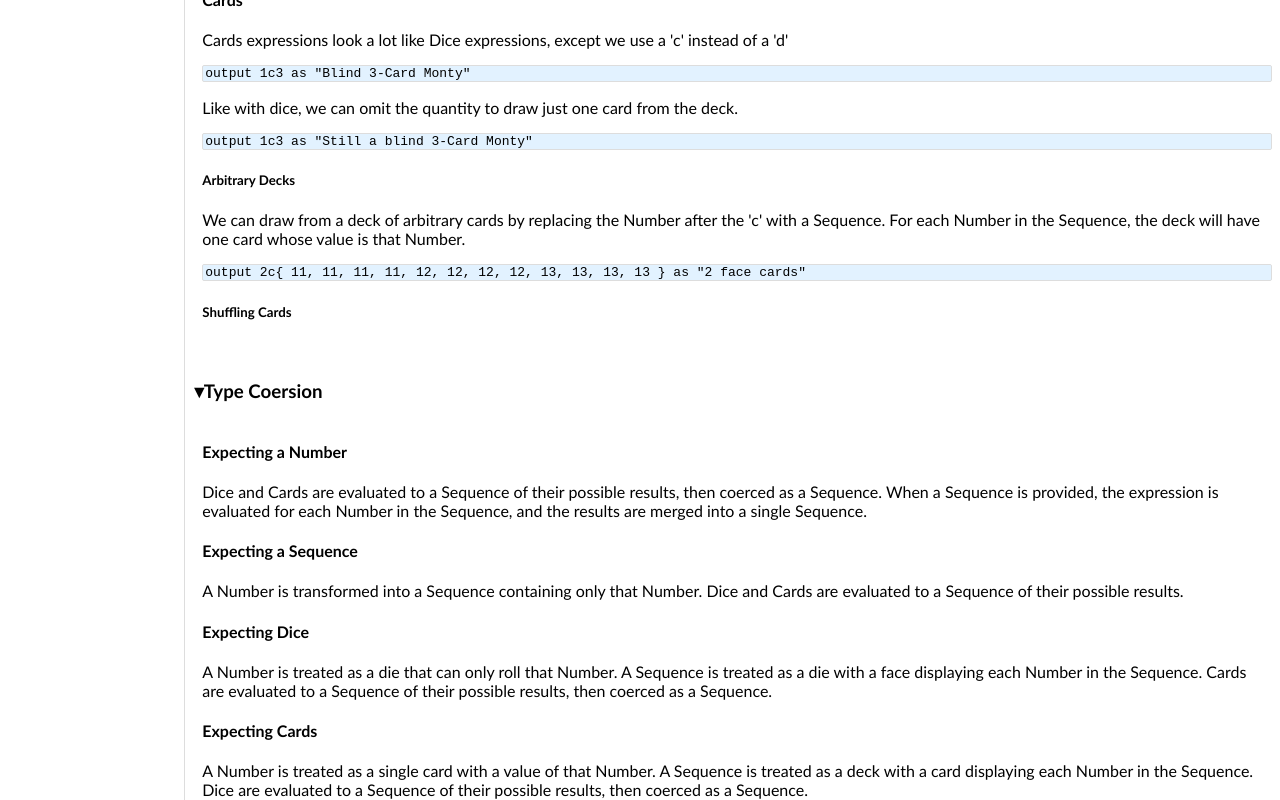
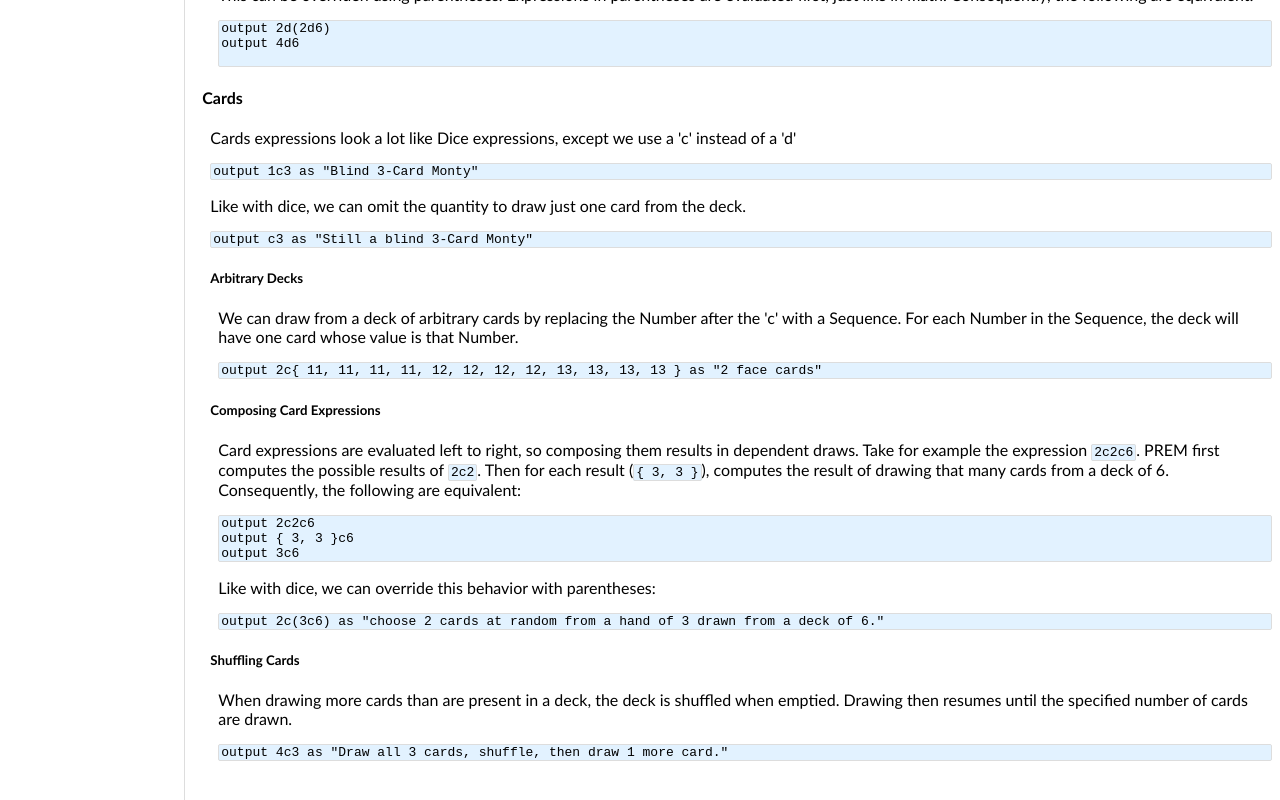
Before and after one commit to TNThomas/prem, a SvelteKit app: page /docs in a window 1280 px wide. Shown: the part 1260-2060 px from the top of the page. Built offline with nearby package versions, Linux system fonts and the light colour scheme.

Commit message:
Nest inner sections on docs page. Document parens. (#15)

```diff
--- a/src/routes/docs/+page.svelte
+++ b/src/routes/docs/+page.svelte
@@ -52,6 +52,10 @@
         transition: opacity 0.25s linear 0.125s, font-size 0.125s linear;
     }
 
+    article :global(section) {
+        padding-left: 0.5em;
+    }
+
     article :global(code), article :global(pre), article :global(samp) {
         background-color: var(--theme-color-active, #e2f2ff);
         border: 1px solid var(--theme-color-line, #ddd);
--- a/src/routes/docs/dataTypes.svelte
+++ b/src/routes/docs/dataTypes.svelte
@@ -32,6 +32,12 @@ output 1d20</pre>
         <pre>output 2d2d6
 output &lbrace; 2, 3, 3, 4 &rbrace;d6
 output &lbrace; 2d6, 3d6, 3d6, 4d6 &rbrace;</pre>
+        <p>
+            This can be overriden using parentheses. Expressions in parentheses are evaluated first, just like in math. Consequently, the following are equivalent:
+        </p>
+        <pre>output 2d(2d6)
+output 4d6
+        </pre>
     </section>
 </section>
 <h4>Cards</h4>
@@ -39,7 +45,7 @@ output &lbrace; 2d6, 3d6, 3d6, 4d6 &rbrace;</pre>
     <p>Cards expressions look a lot like Dice expressions, except we use a 'c' instead of a 'd' </p>
     <pre>output 1c3 as "Blind 3-Card Monty"</pre>
     <p>Like with dice, we can omit the quantity to draw just one card from the deck.</p>
-    <pre>output 1c3 as "Still a blind 3-Card Monty"</pre>
+    <pre>output c3 as "Still a blind 3-Card Monty"</pre>
     <h5>Arbitrary Decks</h5>
     <section>
         <p>
@@ -47,8 +53,24 @@ output &lbrace; 2d6, 3d6, 3d6, 4d6 &rbrace;</pre>
         </p>
         <pre>output 2c&lbrace; 11, 11, 11, 11, 12, 12, 12, 12, 13, 13, 13, 13 &rbrace; as "2 face cards"</pre>
     </section>
+    <h5>Composing Card Expressions</h5>
+    <section>
+        <p>
+            Card expressions are evaluated left to right, so composing them results in dependent draws. Take for example the expression <code>2c2c6</code>. PREM first computes the possible results of <code>2c2</code>. Then for each result (<samp>&lbrace; 3, 3 &rbrace;</samp>), computes the result of drawing that many cards from a deck of 6. Consequently, the following are equivalent:
+        </p>
+        <pre>output 2c2c6
+output &lbrace; 3, 3 &rbrace;c6
+output 3c6</pre>
+        <p>
+            Like with dice, we can override this behavior with parentheses:
+        </p>
+        <pre>output 2c(3c6) as "choose 2 cards at random from a hand of 3 drawn from a deck of 6."</pre>
+    </section>
     <h5>Shuffling Cards</h5>
     <section>
-
+        <p>
+            When drawing more cards than are present in a deck, the deck is shuffled when emptied. Drawing then resumes until the specified number of cards are drawn.
+        </p>
+        <pre>output 4c3 as "Draw all 3 cards, shuffle, then draw 1 more card."</pre>
     </section>
 </section>
```
